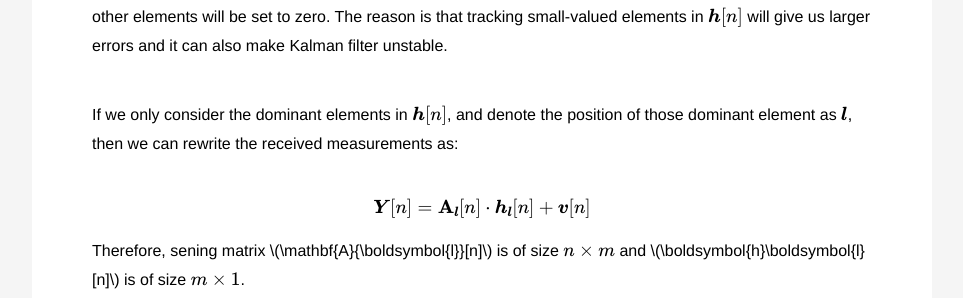
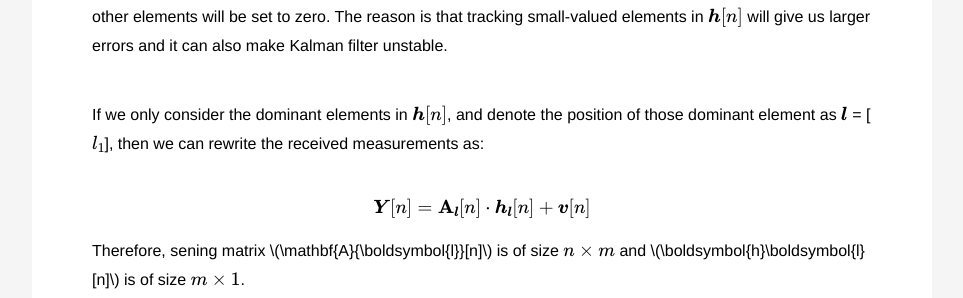
Before and after one commit to danqing117/danqing117.github.io, a Jekyll site: the page built from _posts/2017-04-07-SparseChannelTracking.md, in a window 1280 px wide. Shown: the part 1130-1428 px from the top of the page, without its empty margins (158-1121 px from the left). Built offline with Jekyll 4.4.1, drawn with Linux system fonts in a browser that asks for light colours; formulas are drawn with MathJax 3.

Commit message:
Update 2017-04-07-SparseChannelTracking.md

```diff
--- a/_posts/2017-04-07-SparseChannelTracking.md
+++ b/_posts/2017-04-07-SparseChannelTracking.md
@@ -22,7 +22,7 @@ There are some famous algorithms that can solve this problem, such as <a href =
 ## What Is Compress-Aided Kalman Filter?
 For the equation in the previous section, we know that \\(\boldsymbol{h}[n]\\) is a sparse vector. **Standard Kalman filter will track all the elements in that vector while compress-aided Kalman filter will only track dominant elements and other elements will be set to zero.** The reason is that tracking small-valued elements in \\(\boldsymbol{h}[n]\\) will give us larger errors and it can also make Kalman filter unstable.
 
-If we only consider the dominant elements in \\(\boldsymbol{h}[n]\\), and denote the position of those dominant element as \\(\boldsymbol{l}\\), then we can rewrite the received measurements as:
+If we only consider the dominant elements in \\(\boldsymbol{h}[n]\\), and denote the position of those dominant element as \\(\boldsymbol{l}\\) = [\\(l_1\\)], then we can rewrite the received measurements as:
 
 $$\boldsymbol{Y}[n]=\mathbf{A}_\boldsymbol{l}[n]\cdot\boldsymbol{h}_\boldsymbol{l}[n] +\boldsymbol{v}[n]$$
 
```
